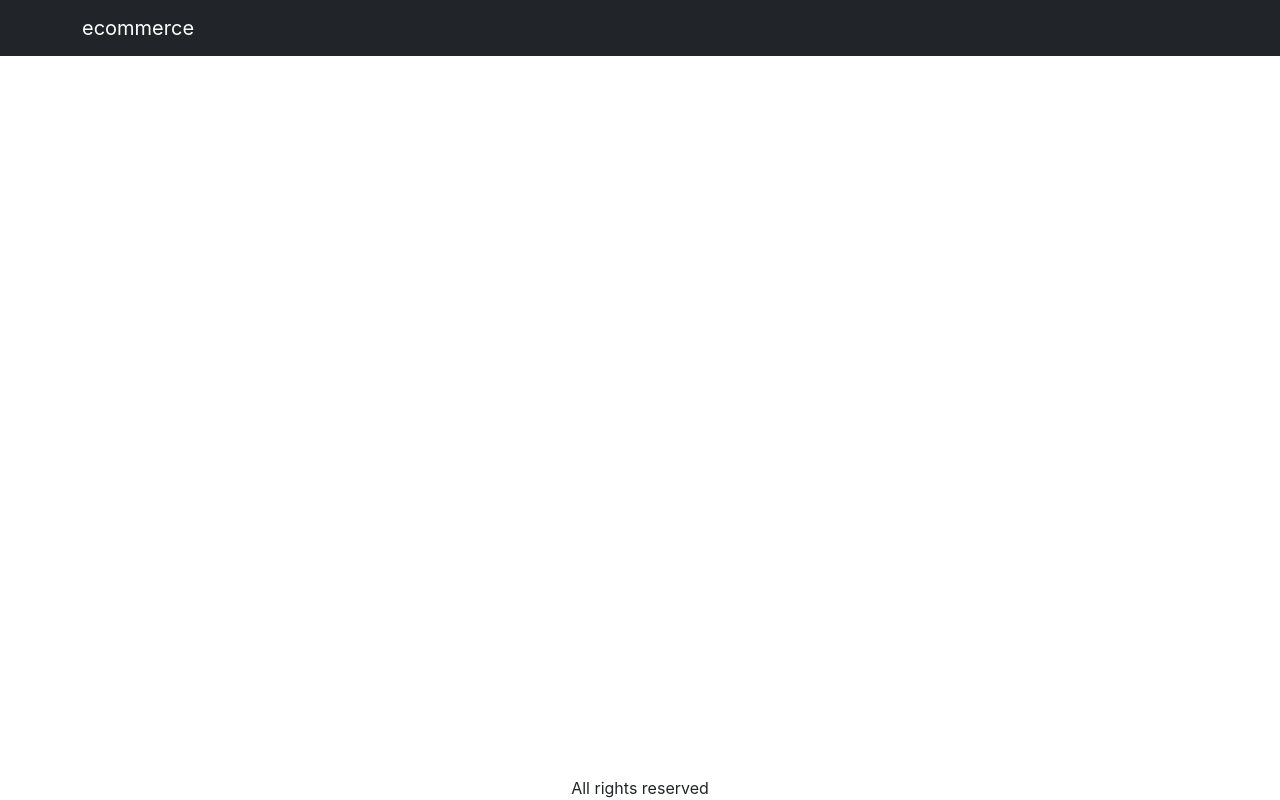
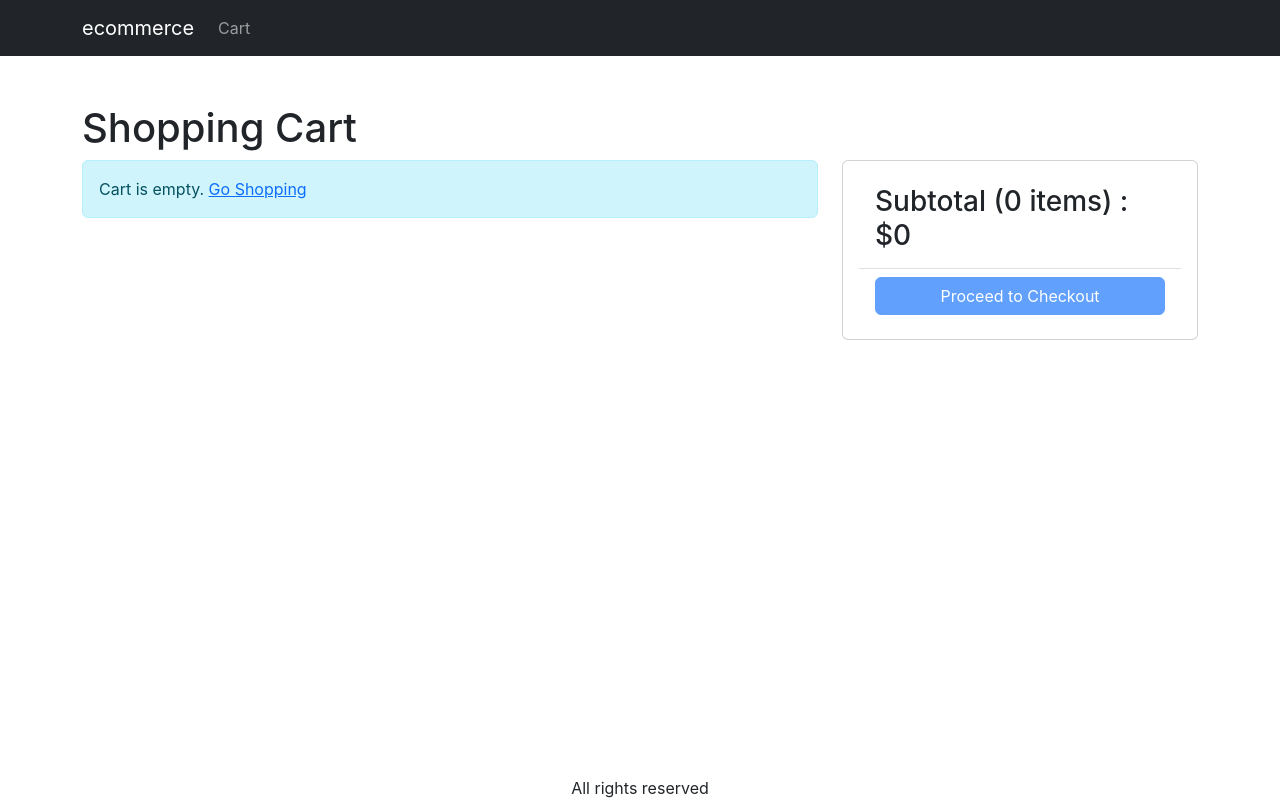
Before and after one commit to asrorxongiyosov/mern-ecommerce, a React (Create React App) app in the folder frontend/: page /cart in a window 1280 px wide. Built offline with nearby package versions, Linux system fonts and the light colour scheme.

Commit message:
cart-screen

```diff
--- a/frontend/src/App.js
+++ b/frontend/src/App.js
@@ -5,7 +5,16 @@
 import Navbar from "react-bootstrap/Navbar";
 import Container from "react-bootstrap/Container";
 import { LinkContainer } from "react-router-bootstrap";
+import Badge from "react-bootstrap/esm/Badge";
+import Nav from "react-bootstrap/esm/Nav";
+import { useContext } from "react";
+import { Store } from "./Store";
+import CartScreen from "./screens/CartScreen";
+
+
 function App() {
+  const { state } = useContext(Store);
+  const { cart } = state;
   return (
     <BrowserRouter>
       <div className="d-flex flex-column site-container">
@@ -15,6 +24,16 @@
               <LinkContainer to="/">
                 <Navbar.Brand>ecommerce</Navbar.Brand>
               </LinkContainer>
+              <Nav className="me-auto">
+                <Link to="/cart" className="nav-link">
+                  Cart
+                  {cart.cartItems.length > 0 && (
+                    <Badge pill bg="danger">
+                      {cart.cartItems.reduce((a, c) => a + c.quantity, 0)}
+                    </Badge>
+                  )}
+                </Link>
+              </Nav>
             </Container>
           </Navbar>
         </header>
@@ -22,14 +41,13 @@
           <Container className="mt-5">
             <Routes>
               <Route path="/product/:slug" element={<ProductScreen />} />
+              <Route path="/cart" element={<CartScreen />} />
               <Route path="/" element={<HomeScreen />} />
             </Routes>
           </Container>
         </main>
         <footer>
-          <div className="text-center">
-            All rights reserved
-          </div>
+          <div className="text-center">All rights reserved</div>
         </footer>
       </div>
     </BrowserRouter>
--- /dev/null
+++ b/frontend/src/Store.js
@@ -0,0 +1,33 @@
+import { createContext, useReducer } from "react";
+
+export const Store = createContext();
+const initialState = {
+  cart: {
+    cartItems: [],
+  },
+};
+
+function reducer(state, action) {
+  switch (action.type) {
+    case "CART_ADD_ITEM":
+      //cartga qoshish
+      const newItem = action.payload;
+      const existItem = state.cart.cartItems.find(
+        (item) => item._id === newItem._id
+      );
+
+      const cartItems = existItem
+        ? state.cart.cartItems.map((item) =>
+            item._id === existItem._id ? newItem : item
+          )
+        : [...state.cart.cartItems, newItem];
+      return { ...state, cart: { ...state.cart, cartItems } };
+    default:
+      return state;
+  }
+}
+export function StoreProvider(props) {
+  const [state, dispatch] = useReducer(reducer, initialState);
+  const value = { state, dispatch };
+  return <Store.Provider value={value}>{props.children}</Store.Provider>;
+}
--- a/frontend/src/index.css
+++ b/frontend/src/index.css
@@ -51,3 +51,7 @@
 .img-large{
   max-width: 100%;
 }
+
+.img-thumbnail{
+  height: 80px;
+}
--- a/frontend/src/index.js
+++ b/frontend/src/index.js
@@ -1,17 +1,20 @@
 import React from "react";
 import ReactDOM from "react-dom/client";
-import { HelmetProvider } from 'react-helmet-async';
+import { HelmetProvider } from "react-helmet-async";
 import "bootstrap/dist/css/bootstrap.min.css";
 import "./index.css";
 import App from "./App";
 import reportWebVitals from "./reportWebVitals";
+import { StoreProvider } from "./Store";
 
 const root = ReactDOM.createRoot(document.getElementById("root"));
 root.render(
   <React.StrictMode>
-    <HelmetProvider>
-      <App />
-    </HelmetProvider>
+    <StoreProvider>
+      <HelmetProvider>
+        <App />
+      </HelmetProvider>
+    </StoreProvider>
   </React.StrictMode>
 );
 
--- /dev/null
+++ b/frontend/src/screens/CartScreen.js
@@ -0,0 +1,96 @@
+import { useContext } from "react";
+import { Store } from "../Store";
+import { Helmet } from "react-helmet-async";
+import Row from "react-bootstrap/Row";
+import Col from "react-bootstrap/Col";
+import MessageBox from "../components/MessageBox";
+import ListGroup from "react-bootstrap/ListGroup";
+import Button from "react-bootstrap/Button";
+import Card from "react-bootstrap/Card";
+import { Link } from "react-router-dom";
+
+export default function CartScreen() {
+  const { state, dispatch: ctxDispatch } = useContext(Store);
+  const {
+    cart: { cartItems },
+  } = state;
+
+  return (
+    <div>
+      <Helmet>
+        <title>Shopping Cart</title>
+      </Helmet>
+      <h1>Shopping Cart</h1>
+      <Row>
+        <Col md={8}>
+          {cartItems.length === 0 ? (
+            <MessageBox>
+              Cart is empty. <Link to="/">Go Shopping</Link>
+            </MessageBox>
+          ) : (
+            <ListGroup>
+              {cartItems.map((item) => (
+                <ListGroup.Item key={item._id}>
+                  <Row className="align-items-center">
+                    <Col md={4}>
+                      <img
+                        src={item.image}
+                        alt={item.name}
+                        className="img-fluid rounded img-thumbnail"
+                      ></img>{" "}
+                      <Link to={`/product/${item.slug}`}>{item.name}</Link>
+                    </Col>
+                    <Col md={3}>
+                      <Button variant="light" disabled={item.quantity === 1}>
+                        <i className="fas fa-minus-circle"></i>
+                      </Button>{" "}
+                      <span>{item.quantity}</span>{" "}
+                      <Button
+                        variant="light"
+                        disabled={item.quantity === item.countInStock}
+                      >
+                        <i className="fas fa-plus-circle"></i>
+                      </Button>
+                    </Col>
+                    <Col md={3}>${item.price}</Col>
+                    <Col md={2}>
+                      <Button variant="light">
+                        <i className="fas fa-trash"></i>
+                      </Button>
+                    </Col>
+                  </Row>
+                </ListGroup.Item>
+              ))}
+            </ListGroup>
+          )}
+        </Col>
+        <Col md={4}>
+          <Card>
+            <Card.Body>
+              <ListGroup variant="flush">
+                <ListGroup.Item>
+                  <h3>
+                    Subtotal ({cartItems.reduce((a, c) => a + c.quantity, 0)}{" "}
+                    items) : $
+                    {cartItems.reduce((a, c) => a + c.price * c.quantity, 0)}
+                  </h3>
+                </ListGroup.Item>
+                <ListGroup.Item>
+                  <div className="d-grid">
+                    <Button
+                      type="button"
+                      variant="primary"
+                      disabled={cartItems.length === 0}
+                    >
+                      Proceed to Checkout
+                    </Button>
+                  </div>
+                </ListGroup.Item>
+              </ListGroup>
+            </Card.Body>
+          </Card>
+        </Col>
+      </Row>
+    </div>
+  );
+}
--- a/frontend/src/screens/ProductScreen.js
+++ b/frontend/src/screens/ProductScreen.js
@@ -1,10 +1,10 @@
 import axios from "axios";
-import { useEffect, useReducer } from "react";
+import { useContext, useEffect, useReducer } from "react";
 import Col from "react-bootstrap/esm/Col";
 import Row from "react-bootstrap/esm/Row";
 import ListGroup from "react-bootstrap/esm/ListGroup";
 import Badge from "react-bootstrap/esm/Badge";
-import { useParams } from "react-router-dom";
+import { useNavigate, useParams } from "react-router-dom";
 import Rating from "../components/Rating";
 import ListGroupItem from "react-bootstrap/esm/ListGroupItem";
 import Card from "react-bootstrap/esm/Card";
@@ -13,6 +13,7 @@
 import LoadingBox from "../components/LoadingBox";
 import MessageBox from "../components/MessageBox";
 import { getError } from "../utils";
+import { Store } from "../Store";
 
 const reducer = (state, action) => {
   switch (action.type) {
@@ -28,6 +29,7 @@
 };
 
 function ProductScreen() {
+  const navigate = useNavigate();
   const params = useParams();
   const { slug } = params;
   const [{ loading, error, product }, dispatch] = useReducer(reducer, {
@@ -48,6 +50,23 @@
     };
     fetchData();
   }, [slug]);
+
+  const { state, dispatch: ctxDispatch } = useContext(Store);
+  const { cart } = state;
+  const addToCartHandler = async() => {
+    const existItem = cart.cartItems.find((x) => x._id === product._id);
+    const quantity = existItem ? existItem.quantity + 1 : 1;
+    const { data } = await axios.get(`/api/products/${product._id}`);
+    if (data.countInStock < quantity) {
+      window.alert('Sorry, Product is out of stock');
+      return;
+    }
+    ctxDispatch({
+      type: "CART_ADD_ITEM",
+      payload: { ...product, quantity: 1 },
+    });
+    navigate('/cart');
+  };
   return loading ? (
     <LoadingBox />
   ) : error ? (
@@ -109,7 +128,9 @@
                 {product.countInStock > 0 && (
                   <ListGroupItem>
                     <div className="d-grid">
-                      <Button variant="primary">Add to Cart</Button>
+                      <Button onClick={addToCartHandler} variant="primary">
+                        Add to Cart
+                      </Button>
                     </div>
                   </ListGroupItem>
                 )}
```
Also changed, not shown: 2 other files (tests, documents, lock files or other folders).
